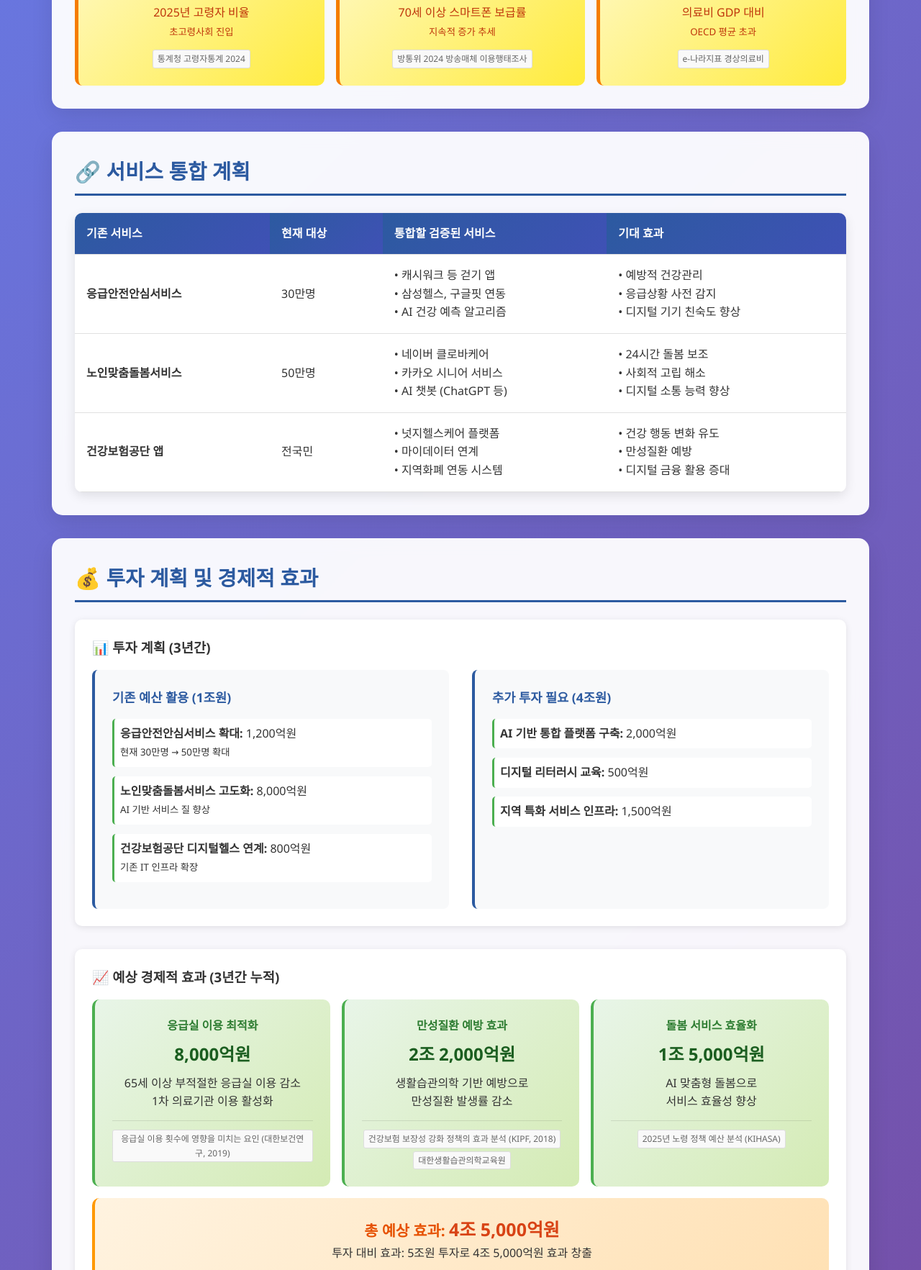
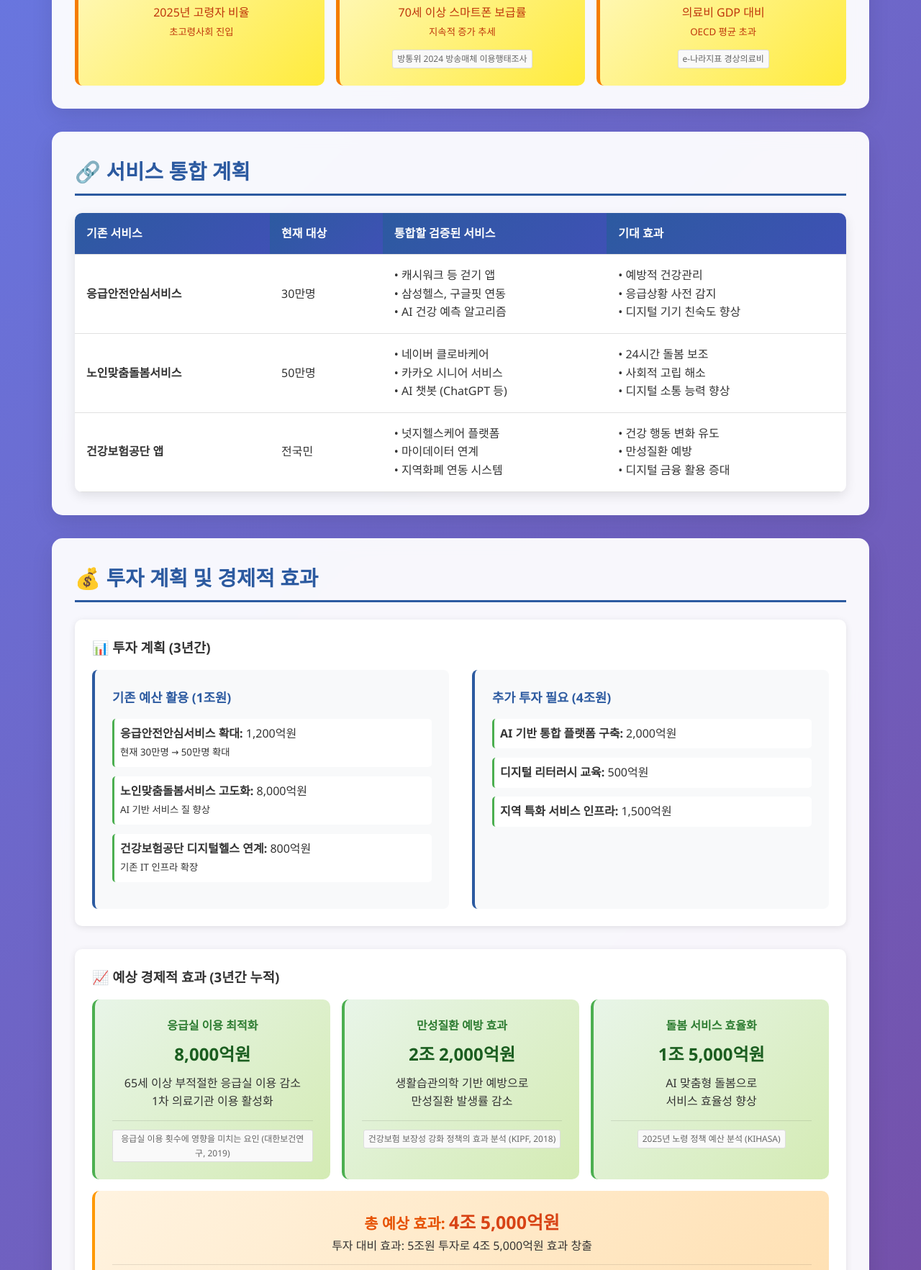
Before and after one commit to ekkwon227/CareAI, a plain HTML site: page claude.html in a window 1280 px wide. Shown: the part 674-2439 px from the top of the page at 72% size. Drawn offline with Linux system fonts and the light colour scheme.

Commit message:
Update claude.html

```diff
--- a/claude.html
+++ b/claude.html
@@ -350,7 +350,7 @@
                     <h3>20.0%</h3>
                     <p>2025년 고령자 비율<br><small>초고령사회 진입</small></p>
                     <div class="stat-sources">
-                        <a href="https://www.kostat.go.kr/board.es?act=view&bid=10820&list_no=432917" class="source-link" target="_blank">통계청 고령자통계 2024</a>
+
                     </div>
                 </div>
                 <div class="stat-card">
@@ -477,7 +477,7 @@
                         <p>생활습관의학 기반 예방으로<br>만성질환 발생률 감소</p>
                         <div class="effect-sources">
                             <a href="https://repository.kipf.re.kr/handle/201201/6119" class="source-link" target="_blank">건강보험 보장성 강화 정책의 효과 분석 (KIPF, 2018)</a><br>
-                            <a href="http://www.lifestylemedicinekorea.org/sub/sub02_01.php" class="source-link" target="_blank">대한생활습관의학교육원</a>
+
                         </div>
                     </div>
 
```
